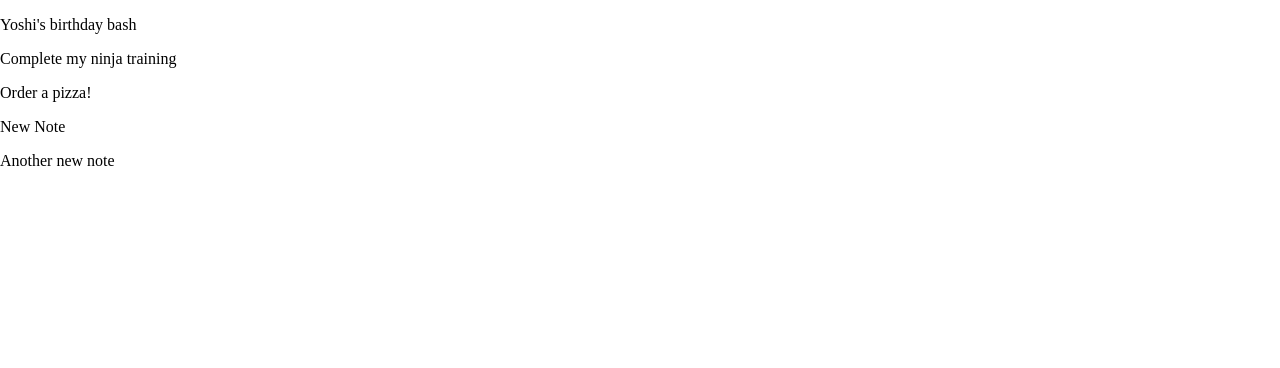
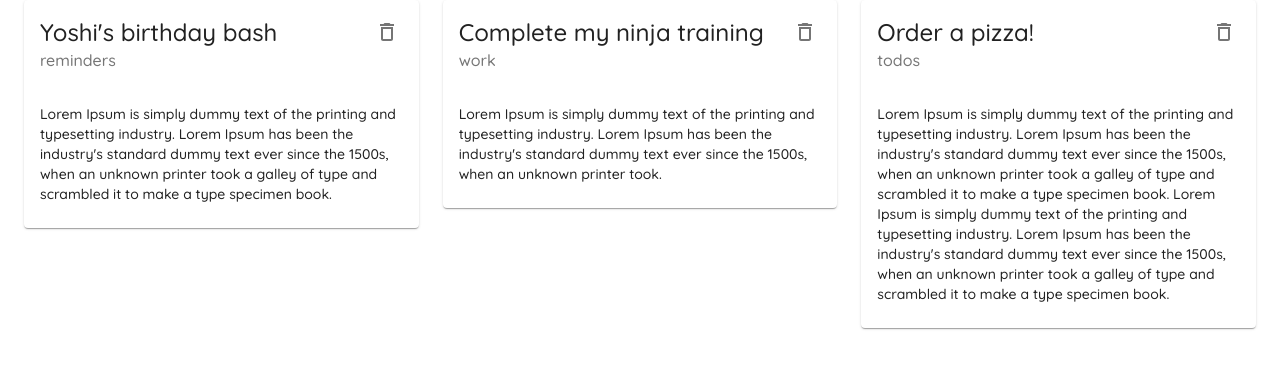
Before and after one commit to vedantkarle/React-Material-UI, a React (Create React App) app: page / in a window 1280 px wide. Shown: the top 368 px of the page. Built offline with nearby package versions, Linux system fonts and the light colour scheme; data requests are answered from the project's data file.

Commit message:
Card Added

```diff
--- a/data/db.json
+++ b/data/db.json
@@ -17,18 +17,6 @@
       "details": "Lorem Ipsum is simply dummy text of the printing and typesetting industry. Lorem Ipsum has been the industry's standard dummy text ever since the 1500s, when an unknown printer took a galley of type and scrambled it to make a type specimen book.\nLorem Ipsum is simply dummy text of the printing and typesetting industry. Lorem Ipsum has been the industry's standard dummy text ever since the 1500s, when an unknown printer took a galley of type and scrambled it to make a type specimen book.",
       "category": "todos",
       "id": 3
-    },
-    {
-      "title": "New Note",
-      "details": "This is my new note",
-      "category": "todos",
-      "id": 4
-    },
-    {
-      "title": "Another new note",
-      "details": "This is my another new note",
-      "category": "work",
-      "id": 5
     }
   ]
 }
--- /dev/null
+++ b/src/components/NoteCard.js
@@ -0,0 +1,32 @@
+import {
+  Card,
+  CardContent,
+  CardHeader,
+  IconButton,
+  Typography,
+} from "@material-ui/core";
+import { DeleteOutlined } from "@material-ui/icons";
+import React from "react";
+
+const NoteCard = ({ note, handleDelete }) => {
+  return (
+    <div>
+      <Card elevation={1}>
+        <CardHeader
+          action={
+            <IconButton>
+              <DeleteOutlined onClick={() => handleDelete(note.id)} />
+            </IconButton>
+          }
+          title={note.title}
+          subheader={note.category}
+        />
+        <CardContent>
+          <Typography variant="body2">{note.details}</Typography>
+        </CardContent>
+      </Card>
+    </div>
+  );
+};
+
+export default NoteCard;
--- a/src/pages/Notes.js
+++ b/src/pages/Notes.js
@@ -1,4 +1,6 @@
 import { useEffect, useState } from "react";
+import { Container, Grid, Paper } from "@material-ui/core";
+import NoteCard from "../components/NoteCard";
 
 export default function Notes() {
   const [notes, setNotes] = useState([]);
@@ -9,11 +11,26 @@ export default function Notes() {
       .then((data) => setNotes(data));
   }, []);
 
+  const handleDelete = async (id) => {
+    await fetch("http://localhost:8000/notes/" + id, {
+      method: "DELETE",
+    });
+
+    const newNotes = notes.filter((note) => note.id !== id);
+    setNotes(newNotes);
+  };
+
   return (
-    <div>
-      {notes.map((note) => {
-        return <p key={note.id}>{note.title}</p>;
-      })}
-    </div>
+    <Container>
+      <Grid container spacing={3}>
+        {notes.map((note) => {
+          return (
+            <Grid item key={note.id} xs={12} md={6} lg={4}>
+              <NoteCard note={note} handleDelete={handleDelete} />
+            </Grid>
+          );
+        })}
+      </Grid>
+    </Container>
   );
 }
```
